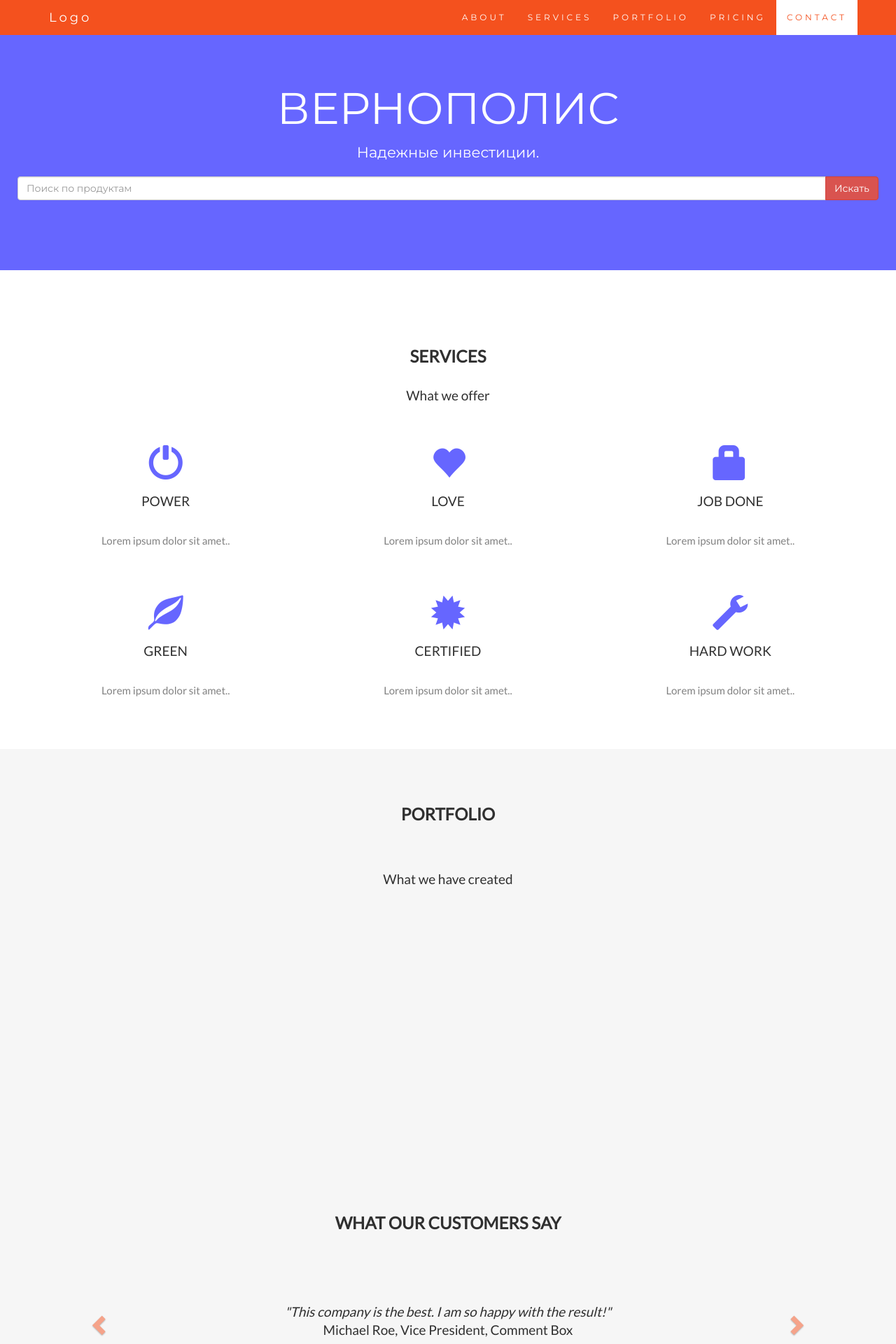
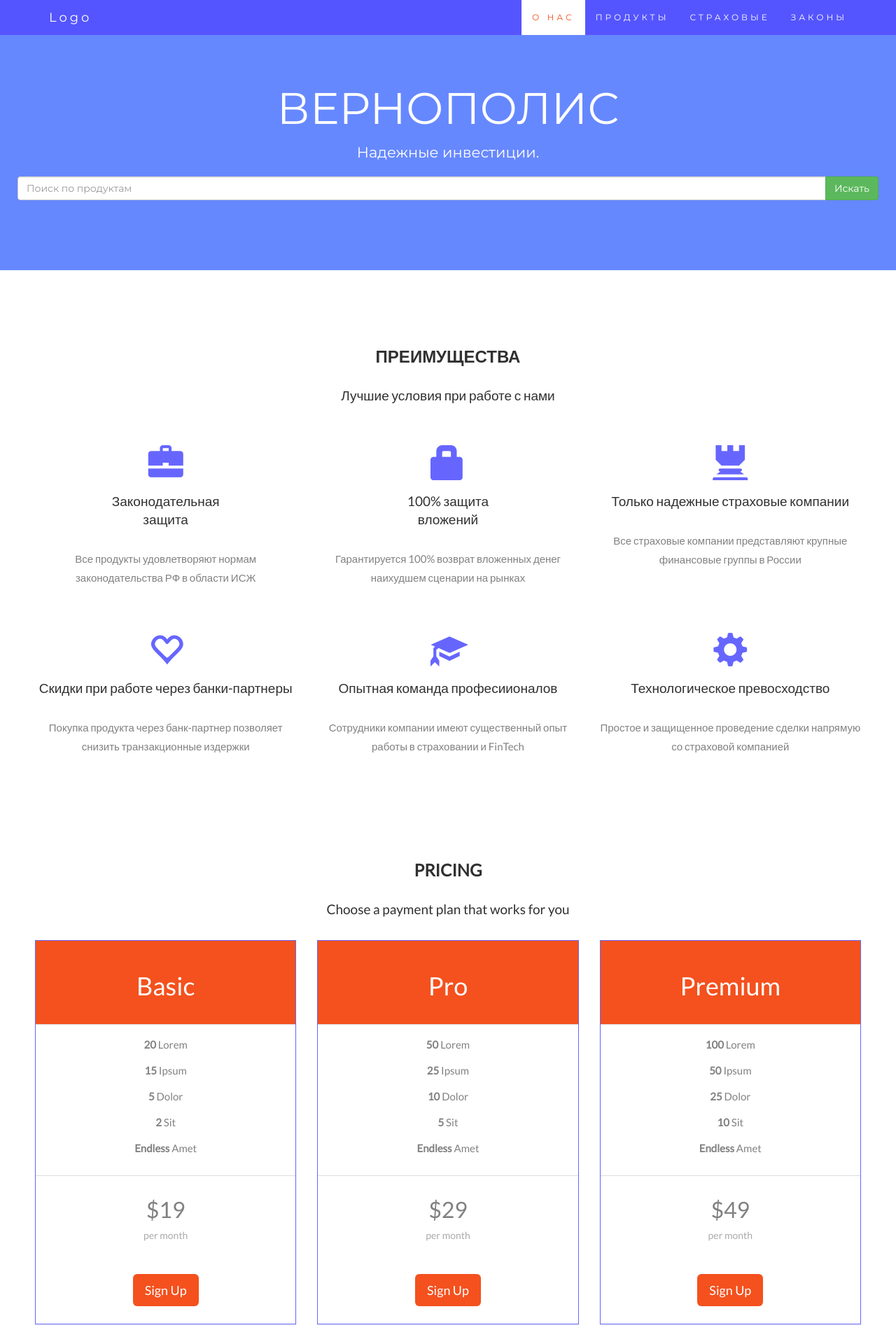
Before and after one commit to mt-christo/ej, a Django app: template antontest/story/templates/story/tmp.html in a window 1280 px wide. Shown: the top 1920 px of the page at 70% size. Run offline with Django 3.2, Linux system fonts and the light colour scheme; the template is opened without the code that fills it, so the values that code supplies are empty; some libraries are stand-ins or nearby versions.

Commit message:
Update tmp.html

```diff
--- a/antontest/story/templates/story/tmp.html
+++ b/antontest/story/templates/story/tmp.html
@@ -31,7 +31,7 @@
       margin-bottom: 30px;
   }
   .jumbotron {
-      background-color: #6666ff;
+      background-color: #6688ff;
       color: #fff;
       padding: 100px 25px;
       font-family: Montserrat, sans-serif;
@@ -81,7 +81,7 @@
       font-style: normal;
   }
   .panel {
-      border: 1px solid #f4511e;
+      border: 1px solid #6666ff;
       border-radius:0 !important;
       transition: box-shadow 0.5s;
   }
@@ -120,7 +120,7 @@
   }
   .navbar {
       margin-bottom: 0;
-      background-color: #f4511e;
+      background-color: #5555ff;
       z-index: 9999;
       border: 0;
       font-size: 12px !important;
@@ -204,11 +204,10 @@
     </div>
     <div class="collapse navbar-collapse" id="myNavbar">
       <ul class="nav navbar-nav navbar-right">
-        <li><a href="#about">ABOUT</a></li>
-        <li><a href="#services">SERVICES</a></li>
-        <li><a href="#portfolio">PORTFOLIO</a></li>
-        <li><a href="#pricing">PRICING</a></li>
-        <li><a href="#contact">CONTACT</a></li>
+        <li><a href="#about">О НАС</a></li>
+        <li><a href="#services">ПРОДУКТЫ</a></li>
+        <li><a href="#portfolio">СТРАХОВЫЕ</a></li>
+        <li><a href="#pricing">ЗАКОНЫ</a></li>
       </ul>
     </div>
   </div>
@@ -221,7 +220,7 @@
     <div class="input-group">
       <input type="email" class="form-control" size="50" placeholder="Поиск по продуктам" required>
       <div class="input-group-btn">
-        <button type="button" class="btn btn-danger">Искать</button>
+        <button type="button" class="btn btn-success">Искать</button>
       </div>
     </div>
   </form>
@@ -231,108 +230,45 @@
 
 <!-- Container (Services Section) -->
 <div id="services" class="container-fluid text-center">
-  <h2>SERVICES</h2>
-  <h4>What we offer</h4>
+  <h2>Преимущества</h2>
+  <h4>Лучшие условия при работе с нами</h4>
   <br>
-  <div class="row slideanim">
+  <div class="row">
     <div class="col-sm-4">
-      <span class="glyphicon glyphicon-off logo-small"></span>
-      <h4>POWER</h4>
-      <p>Lorem ipsum dolor sit amet..</p>
-    </div>
-    <div class="col-sm-4">
-      <span class="glyphicon glyphicon-heart logo-small"></span>
-      <h4>LOVE</h4>
-      <p>Lorem ipsum dolor sit amet..</p>
+      <span class="glyphicon glyphicon-briefcase logo-small"></span>
+      <h4>Законодательная<br>защита</h4>
+      <p>Все продукты удовлетворяют нормам законодательства РФ в области ИСЖ</p>
     </div>
     <div class="col-sm-4">
       <span class="glyphicon glyphicon-lock logo-small"></span>
-      <h4>JOB DONE</h4>
-      <p>Lorem ipsum dolor sit amet..</p>
+      <h4>100% защита<br>вложений</h4>
+      <p>Гарантируется 100% возврат вложенных денег наихудшем сценарии на рынках</p>
+    </div>
+    <div class="col-sm-4">
+      <span class="glyphicon glyphicon-tower logo-small"></span>
+      <h4>Только надежные страховые компании</h4>
+      <p>Все страховые компании представляют крупные финансовые группы в России</p>
     </div>
   </div>
   <br><br>
-  <div class="row slideanim">
+  <div class="row">
     <div class="col-sm-4">
-      <span class="glyphicon glyphicon-leaf logo-small"></span>
-      <h4>GREEN</h4>
-      <p>Lorem ipsum dolor sit amet..</p>
+      <span class="glyphicon glyphicon-heart-empty logo-small"></span>
+      <h4>Скидки при работе через банки-партнеры</h4>
+      <p>Покупка продукта через банк-партнер позволяет снизить транзакционные издержки</p>
     </div>
     <div class="col-sm-4">
-      <span class="glyphicon glyphicon-certificate logo-small"></span>
-      <h4>CERTIFIED</h4>
-      <p>Lorem ipsum dolor sit amet..</p>
+      <span class="glyphicon glyphicon-education logo-small"></span>
+      <h4>Опытная команда професиионалов</h4>
+      <p>Сотрудники компании имеют существенный опыт работы в страховании и FinTech</p>
     </div>
     <div class="col-sm-4">
-      <span class="glyphicon glyphicon-wrench logo-small"></span>
-      <h4 style="color:#303030;">HARD WORK</h4>
-      <p>Lorem ipsum dolor sit amet..</p>
+      <span class="glyphicon glyphicon-cog logo-small"></span>
+      <h4 style="color:#303030;">Технологическое превосходство</h4>
+      <p>Простое и защищенное проведение сделки напрямую со страховой компанией</p>
     </div>
   </div>
 </div>
-
-<!-- Container (Portfolio Section) -->
-<div id="portfolio" class="container-fluid text-center bg-grey">
-  <h2>Portfolio</h2><br>
-  <h4>What we have created</h4>
-  <div class="row text-center slideanim">
-    <div class="col-sm-4">
-      <div class="thumbnail">
-        <img src="paris.jpg" alt="Paris" width="400" height="300">
-        <p><strong>Paris</strong></p>
-        <p>Yes, we built Paris</p>
-      </div>
-    </div>
-    <div class="col-sm-4">
-      <div class="thumbnail">
-        <img src="newyork.jpg" alt="New York" width="400" height="300">
-        <p><strong>New York</strong></p>
-        <p>We built New York</p>
-      </div>
-    </div>
-    <div class="col-sm-4">
-      <div class="thumbnail">
-        <img src="sanfran.jpg" alt="San Francisco" width="400" height="300">
-        <p><strong>San Francisco</strong></p>
-        <p>Yes, San Fran is ours</p>
-      </div>
-    </div>
-  </div><br>
-
-  <h2>What our customers say</h2>
-  <div id="myCarousel" class="carousel slide text-center" data-ride="carousel">
-    <!-- Indicators -->
-    <ol class="carousel-indicators">
-      <li data-target="#myCarousel" data-slide-to="0" class="active"></li>
-      <li data-target="#myCarousel" data-slide-to="1"></li>
-      <li data-target="#myCarousel" data-slide-to="2"></li>
-    </ol>
-
-    <!-- Wrapper for slides -->
-    <div class="carousel-inner" role="listbox">
-      <div class="item active">
-        <h4>"This company is the best. I am so happy with the result!"<br><span>Michael Roe, Vice President, Comment Box</span></h4>
-      </div>
-      <div class="item">
-        <h4>"One word... WOW!!"<br><span>John Doe, Salesman, Rep Inc</span></h4>
-      </div>
-      <div class="item">
-        <h4>"Could I... BE any more happy with this company?"<br><span>Chandler Bing, Actor, FriendsAlot</span></h4>
-      </div>
-    </div>
-
-    <!-- Left and right controls -->
-    <a class="left carousel-control" href="#myCarousel" role="button" data-slide="prev">
-      <span class="glyphicon glyphicon-chevron-left" aria-hidden="true"></span>
-      <span class="sr-only">Previous</span>
-    </a>
-    <a class="right carousel-control" href="#myCarousel" role="button" data-slide="next">
-      <span class="glyphicon glyphicon-chevron-right" aria-hidden="true"></span>
-      <span class="sr-only">Next</span>
-    </a>
-  </div>
-</div>
-
 
 
 <!-- Container (Pricing Section) -->
@@ -401,6 +337,73 @@
     </div>
   </div>
 </div>
+
+
+
+
+<!-- Container (Portfolio Section) -->
+<div id="portfolio" class="container-fluid text-center bg-grey">
+  <h2>Portfolio</h2><br>
+  <h4>What we have created</h4>
+  <div class="row text-center slideanim">
+    <div class="col-sm-4">
+      <div class="thumbnail">
+        <img src="paris.jpg" alt="Paris" width="400" height="300">
+        <p><strong>Paris</strong></p>
+        <p>Yes, we built Paris</p>
+      </div>
+    </div>
+    <div class="col-sm-4">
+      <div class="thumbnail">
+        <img src="newyork.jpg" alt="New York" width="400" height="300">
+        <p><strong>New York</strong></p>
+        <p>We built New York</p>
+      </div>
+    </div>
+    <div class="col-sm-4">
+      <div class="thumbnail">
+        <img src="sanfran.jpg" alt="San Francisco" width="400" height="300">
+        <p><strong>San Francisco</strong></p>
+        <p>Yes, San Fran is ours</p>
+      </div>
+    </div>
+  </div><br>
+
+  <h2>What our customers say</h2>
+  <div id="myCarousel" class="carousel slide text-center" data-ride="carousel">
+    <!-- Indicators -->
+    <ol class="carousel-indicators">
+      <li data-target="#myCarousel" data-slide-to="0" class="active"></li>
+      <li data-target="#myCarousel" data-slide-to="1"></li>
+      <li data-target="#myCarousel" data-slide-to="2"></li>
+    </ol>
+
+    <!-- Wrapper for slides -->
+    <div class="carousel-inner" role="listbox">
+      <div class="item active">
+        <h4>"This company is the best. I am so happy with the result!"<br><span>Michael Roe, Vice President, Comment Box</span></h4>
+      </div>
+      <div class="item">
+        <h4>"One word... WOW!!"<br><span>John Doe, Salesman, Rep Inc</span></h4>
+      </div>
+      <div class="item">
+        <h4>"Could I... BE any more happy with this company?"<br><span>Chandler Bing, Actor, FriendsAlot</span></h4>
+      </div>
+    </div>
+
+    <!-- Left and right controls -->
+    <a class="left carousel-control" href="#myCarousel" role="button" data-slide="prev">
+      <span class="glyphicon glyphicon-chevron-left" aria-hidden="true"></span>
+      <span class="sr-only">Previous</span>
+    </a>
+    <a class="right carousel-control" href="#myCarousel" role="button" data-slide="next">
+      <span class="glyphicon glyphicon-chevron-right" aria-hidden="true"></span>
+      <span class="sr-only">Next</span>
+    </a>
+  </div>
+</div>
+
+
 
 
 <!-- Container (About Section) -->
@@ -510,7 +513,7 @@
     } // End if
   });
 
-  //$(window).scroll(function() {
+  $(window).scroll(function() {
     $(".slideanim").each(function(){
       var pos = $(this).offset().top;
 
@@ -519,7 +522,7 @@
           $(this).addClass("slide");
         }
     });
-  //});
+  });
 })
 </script>
 
```
